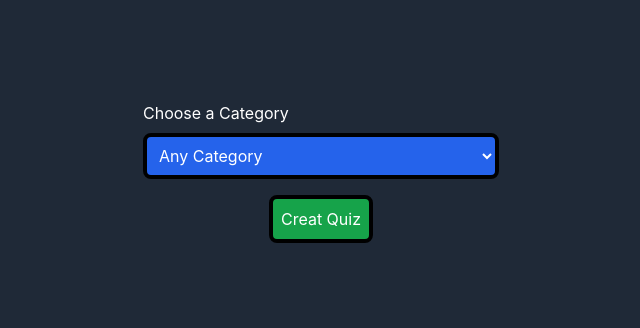
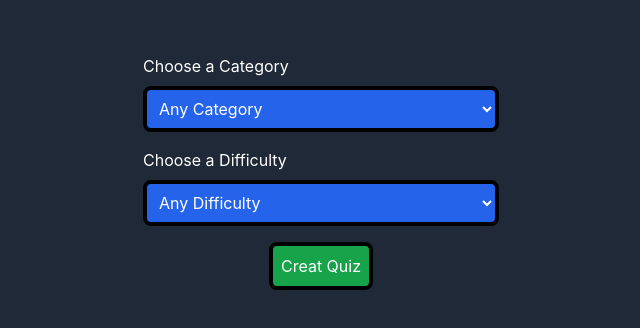
Before and after one commit to Mark-a-obrien/my-quiz-app, a React (Create React App) app: page / in a window 1280 px wide. Shown: the part 228-556 px from the top of the page, without its empty margins (319-959 px from the left). Built offline with nearby package versions, Linux system fonts and the light colour scheme.

Commit message:
Added difficulty dropdown menu

```diff
--- a/src/App.tsx
+++ b/src/App.tsx
@@ -7,6 +7,7 @@ function App() {
 
   const [showQuize, setShowQuize] = useState<boolean>(false);
   const [category, setCategory] = useState<string>("");
+  const [difficulty, setDifficulty] = useState<string>("");
 
   const handleClick = () => {
     setShowQuize(true);
@@ -14,14 +15,18 @@ function App() {
 
   const handleSubmit = (e:any) => {
     e.preventDefault();
-    setCategory(e.target.value);
+
+    if (e.target.name === "dropdown-difficulty")
+      setDifficulty(e.target.value);
+    else if (e.target.name === "dropdown-category")
+      setCategory(e.target.value);
   }
 
   return (
     <div className="App bg-gray-800">
       <main className='flex flex-col justify-center items-center gap-4 h-screen text-white'>
 
-        {showQuize ? <Quize category={category}/> : <Menu handleSubmit={handleSubmit}/>}
+        {showQuize ? <Quize category={category} difficulty={difficulty}/> : <Menu handleSubmit={handleSubmit}/>}
 
         {!showQuize && <button className='p-2 font-sim bg-green-600 border-4 border-black rounded-lg hover:bg-opacity-80' onClick={handleClick}>Creat Quiz</button>}
       </main>
--- a/src/components/dropDown.tsx
+++ b/src/components/dropDown.tsx
@@ -1,9 +1,9 @@
 
-const DropDown = ({options, label}: {options:Array<{value:string, label:string}>, label:string}) => {
+const DropDown = ({options, label, name}: {options:Array<{value:string, label:string}>, label:string, name:string}) => {
   return (
-    <div className="flex flex-col items-start gap-2">
+    <div className="flex flex-col items-start gap-2 w-full">
     <label htmlFor="dropdown">{label}</label>
-    <select className="p-2 bg-blue-600 border-4 border-black rounded-lg" name={"dropdown-" + label} id="">
+    <select className="p-2 w-full bg-blue-600 border-4 border-black rounded-lg" name={"dropdown-"+name} id="">
       {options.map((option, index) => <option key={index} value={option.value}>{option.label}</option>)}
     </select>
     </div>
--- a/src/components/menu.tsx
+++ b/src/components/menu.tsx
@@ -2,7 +2,7 @@ import DropDown from "./dropDown"
 
 const Menu = ({handleSubmit}: {handleSubmit:Function}) => {
 
-  const options = [
+  const categoryOptions = [
     {value:"any", label: "Any Category"},
     {value:"9", label: "General Knowledge"},
     {value:"10", label: "Entertainment: Books"},
@@ -30,15 +30,19 @@ const Menu = ({handleSubmit}: {handleSubmit:Function}) => {
     {value:"32", label: "Entertainment: Cartoon & Animations"},
   ];
 
-  // const handleSubmit = (e:any) => {
-  //   e.preventDefault();
-  //   console.log(e.target.value);
-  // }
+
+  const difficultyOptions = [
+    {value:"any", label: "Any Difficulty"},
+    {value:"easy", label: "Easy"},
+    {value:"medium", label: "Medium"},
+    {value:"hard", label: "Hard"},
+  ]
 
   return (
     <section className="menu flex flex-col justify-center gap-32 items-center text-white">
-      <form method="" onChange={e => handleSubmit(e)}>
-        <DropDown options={options} label="Choose a Category"/>
+      <form className="flex flex-col gap-4" method="" onChange={e => handleSubmit(e)}>
+        <DropDown options={categoryOptions} label="Choose a Category" name="category"/>
+        <DropDown options={difficultyOptions} label="Choose a Difficulty" name="difficulty"/>
       </form>
     </section>
   )
--- a/src/components/quiz.tsx
+++ b/src/components/quiz.tsx
@@ -17,7 +17,7 @@ interface Advice {
 
 
 
-const Quize = ({category}: {category:string}) => {
+const Quize = ({category, difficulty}: {category:string, difficulty:string}) => {
 
   let numQuestionToFetch = 10; // Number of questions to fetch from api
   const [data, setData] = useState<Advice>({
@@ -37,7 +37,7 @@ const Quize = ({category}: {category:string}) => {
 
   // Fetches date from adviceslip api
   async function fetchData(numQuestionToFetch:number, category:string) {
-    const fetchUrl = `https://opentdb.com/api.php?amount=${numQuestionToFetch}${category && `&category=${category}`}`;
+    const fetchUrl = `https://opentdb.com/api.php?amount=${numQuestionToFetch}${category && `&category=${category}`} ${difficulty && `&difficulty=${difficulty}`}`;
     const response = await fetch(fetchUrl);
     const quiz = await response.json();
 
```
